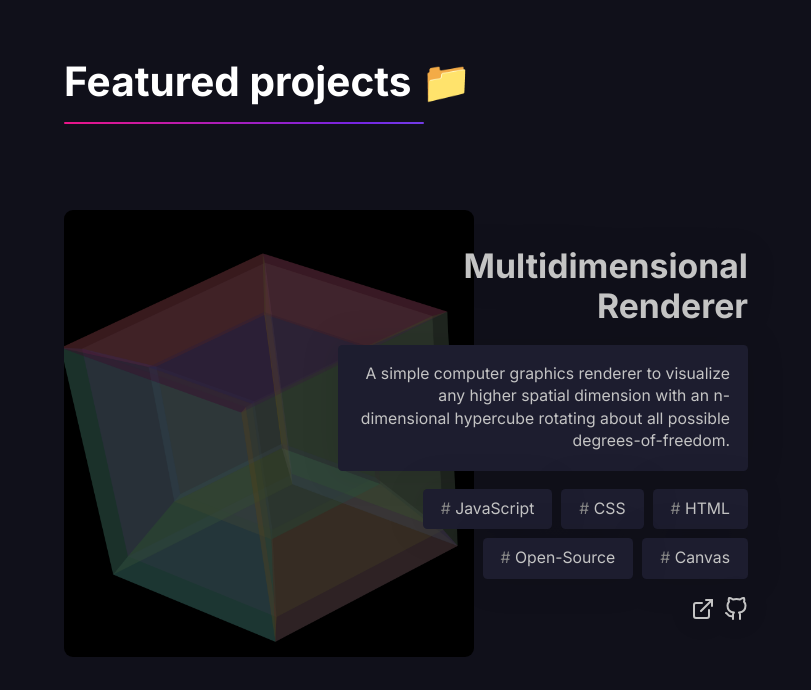
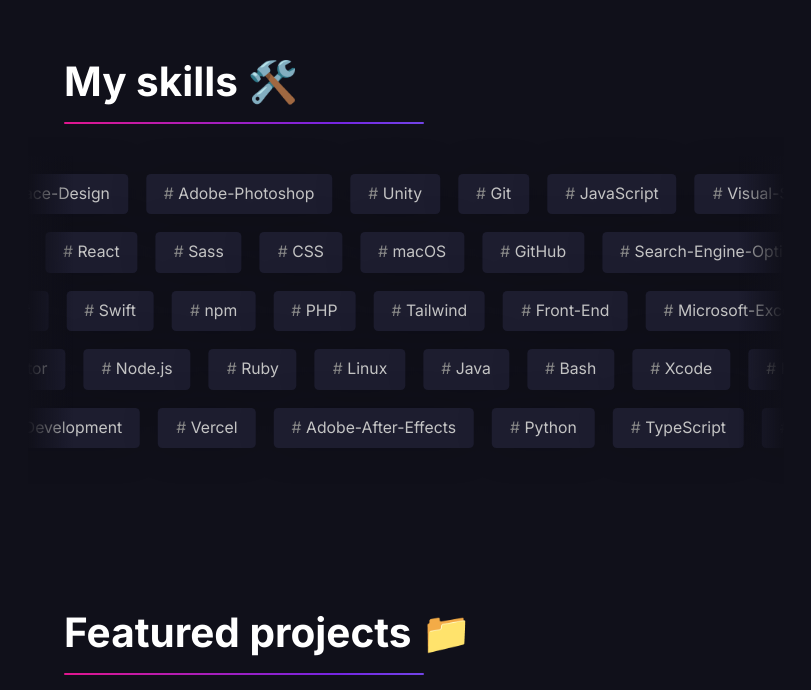
Before and after one commit to grahamcracker1234/portfolio-site, a Next.js app: page / in a window 1280 px wide. Shown: the part 1530-2220 px from the top of the page, without its empty margins (234-1045 px from the left). Built offline with nearby package versions, Linux system fonts and the light colour scheme.

Commit message:
feat: added skills section

```diff
--- a/components/SideBars.js
+++ b/components/SideBars.js
@@ -25,6 +25,10 @@
         </li>
         <li>
           <a href="#about" name="About" onClick={menuExit} className={`${styles.hover} py-2 block`}><Icon.User/></a>
+        </li>
+        <li>
+          {/* <a href="#skills" name="Skills" onClick={menuExit} className={`${styles.hover} py-2 block`}><Icon.Award/></a> */}
+          <a href="#skills" name="Skills" onClick={menuExit} className={`${styles.hover} py-2 block`}><Icon.Tool/></a>
         </li>
         <li>
           <a href="#projects" name="Projects" onClick={menuExit} className={`${styles.hover} py-2 block`}><Icon.Folder/></a>
--- /dev/null
+++ b/components/Skills.js
@@ -0,0 +1,66 @@
+import utilsStyles from '../styles/utils.module.scss';
+import styles from './Skills.module.scss';
+import React, { useState, useEffect } from 'react';
+
+function shuffle(a) {
+  for (let i = a.length - 1; i > 0; i--) {
+    const j = Math.floor(Math.random() * (i + 1));
+    [a[i], a[j]] = [a[j], a[i]];
+  }
+  return a;
+}
+
+function randomNumber(min, max) {
+  return Math.random() * (max - min) + min;
+}
+
+function chunk(array, limit) {
+  const numChunks = Math.ceil(array.length / limit);
+  return Array.from(
+    { length: numChunks },
+    (_, i) => array.slice(i * array.length / numChunks, (i + 1) * array.length / numChunks)
+  );
+}
+
+function SkillLine({ skills, flip, duration, durationFactor }) {
+  const [allSkills, setAllSkills] = useState([]);
+  const durationInSeconds = duration || 30;
+
+  useEffect(() => {
+    setAllSkills(shuffle(skills.slice()));
+  }, [skills]);
+
+  return (
+    <div style={{
+        "--duration": `${Math.round(durationInSeconds * (durationFactor || 1))}s`,
+        "--direction": flip ? "reverse" : "normal"
+      }} className={`${styles.loop} mt-4 flex md:text-sm text-xs relative w-max`}>{allSkills.concat(allSkills).map((skill, i) =>
+      <span className="mr-4 h-min text-gray transition-[filter_200ms_linear] bg-evening py-2 px-4 hover:drop-shadow-[0_0.5rem_1rem_rgba(0,0,0,1)] drop-shadow-[0_0_1rem_rgba(0,0,0,0.15)] rounded before:content-['#'] before:text-dark-gray before:mr-1" key={`${skill}-${i}`}>{skill}</span>
+    )}</div>
+  );
+}
+
+export default function Skills({ rows }) {
+  const [skills, setSkills] = useState(shuffle(["Bash", "C#", "CSS", "HTML", "iOS-Development", "Java", "JavaScript", "Node.js", "npm", "PHP", "Python", "R", "Ruby", "Rust", "Sass", "SQL", "Swift", "TypeScript", "Front-End", "Back-End", "Full-Stack", "XML", "Web-Development", "Linux", "macOS", "Microsoft-Excel", "Microsoft-Powerpoint", "Microsoft-Word", "Unity", "Visual-Studio-Code", "Windows", "Xcode", "Next.js", "React", "Tailwind", "Git", "pnpm", "GitHub", "Game-Design", "Search-Engine-Optimization", "User-Experience-Design", "User-Interface-Design", "Adobe-After-Effects", "Adobe-Illustrator", "Adobe-Photoshop", "Adobe-Premier-Pro", "Vercel"]));
+  const maxChunkSize = Math.ceil(skills.length / rows);
+  const chunks = chunk(skills, maxChunkSize);
+
+  useEffect(() => {
+    setSkills(shuffle(skills));
+  }, [skills])
+
+  return (
+    <section id="skills" className="2xl:max-w-4xl xl:max-w-2xl lg:max-w-xl lg:ml-auto min-[950px]:ml-40 min-[900px]:ml-30 min-[850px]:ml-20 md:ml-10 sm:max-w-md mx-auto w-full p-8 flex flex-col justify-center mb-20 overflow-x-hidden">
+      {/* <h2 className="text-white font-bold lg:text-4xl text-2xl lg:mb-4 mb-2">My skills 🏅</h2> */}
+      <h2 className="text-white font-bold lg:text-4xl text-2xl lg:mb-4 mb-2">My skills 🛠️</h2>
+        <hr className={`${utilsStyles.gradient} h-[0.1rem] 2xl:max-w-sm max-w-xs w-full mb-7 rounded`}/>
+        <div className="mx-[-2rem] relative">
+          {chunks.map((skills, i) =>
+            <SkillLine key={i} skills={skills} durationFactor={randomNumber(0.85, 1.15)} flip={i % 2}/>
+          )}
+          <div className="absolute top-0 bottom-0 left-0 w-10 bg-[linear-gradient(90deg,#10101A,transparent_100%)] pointer-events-none"></div>
+          <div className="absolute top-0 bottom-0 right-0 w-10 bg-[linear-gradient(90deg,transparent_0%,#10101A)] pointer-events-none"></div>
+          </div>
+    </section>
+  );
+}
--- /dev/null
+++ b/components/Skills.module.scss
@@ -0,0 +1,15 @@
+@keyframes loop {
+	0% {
+		transform: translateX(0%);
+	}
+
+	100% {
+		transform: translateX(-50%);
+	}
+}
+
+.loop {
+	animation: 30s linear infinite loop;
+	animation-duration: var(--duration);
+	animation-direction: var(--direction);
+}
--- a/pages/index.js
+++ b/pages/index.js
@@ -5,6 +5,7 @@
 import Projects from '../components/Projects';
 import Contact from '../components/Contact';
 import Footer from '../components/Footer';
+import Skills from '../components/Skills';
 import React, { useState } from 'react';
 
 export default function Home({ allPostsData }) {
@@ -19,6 +20,7 @@
       <main className={`${menuIsActive && "blur-md"} filter 200ms ease`}>
         <Header/>
         <About/>
+        <Skills rows={5}/>
         <Projects/>
         <Contact/>
         <Footer/>
```
